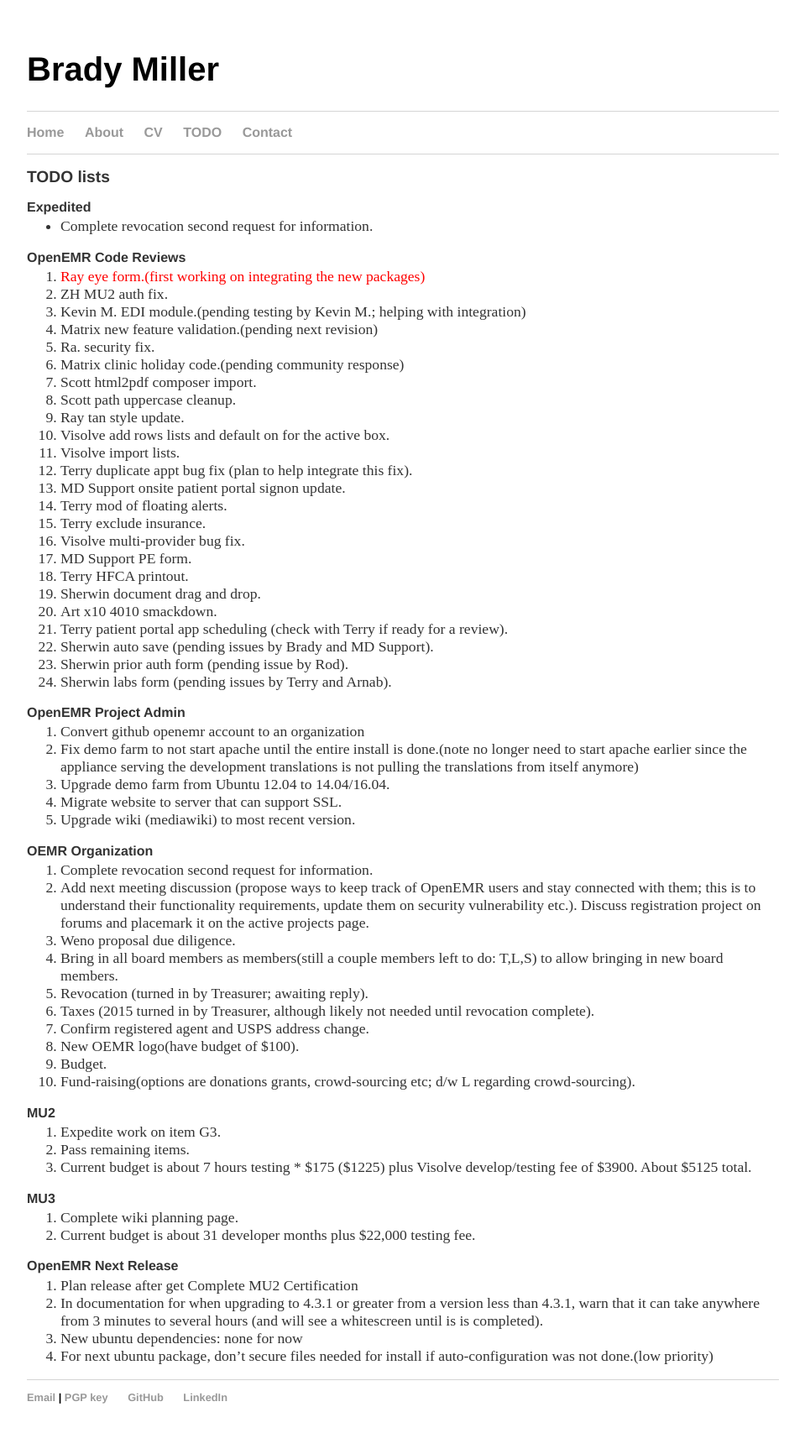
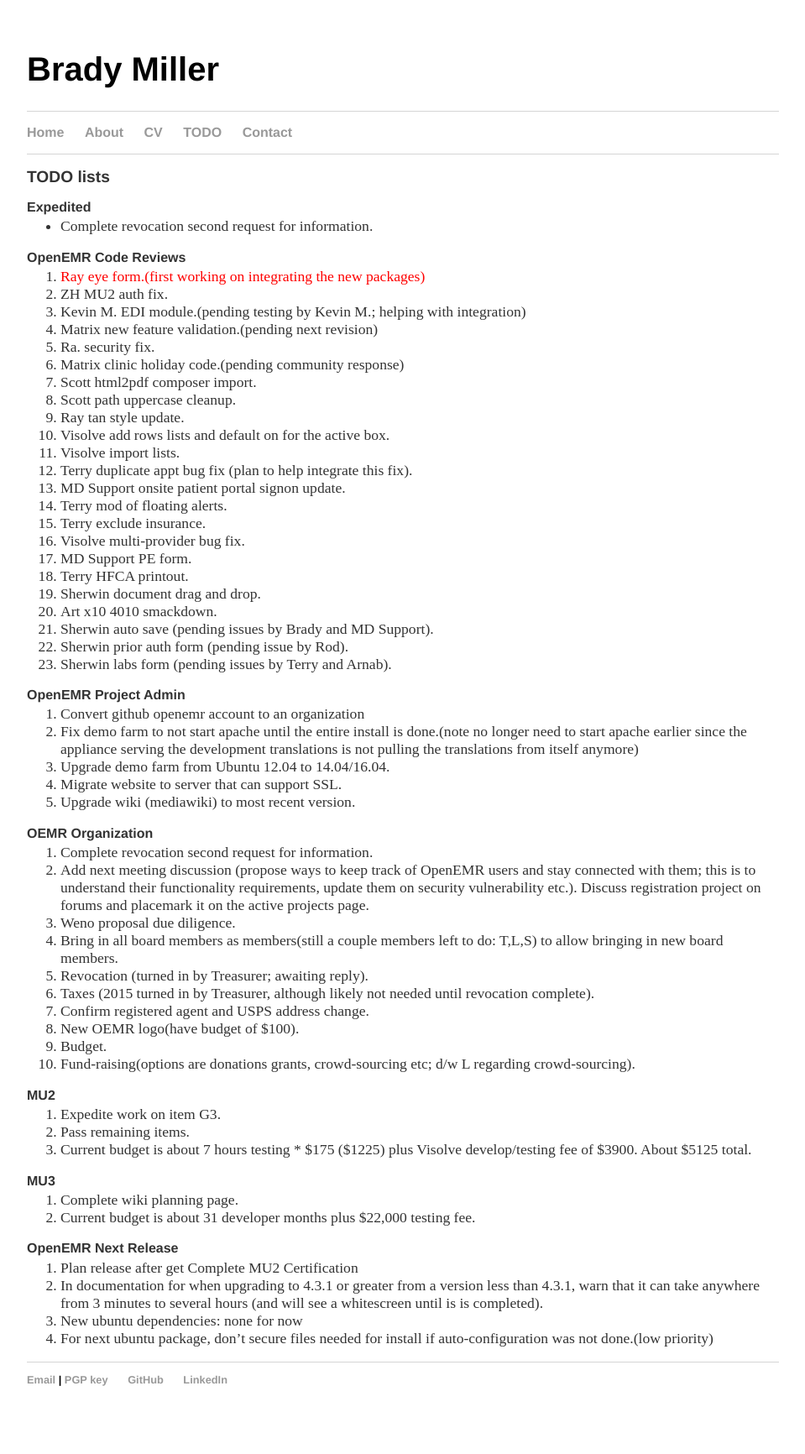
Before and after one commit to bradymiller/bradymiller.github.io, a Jekyll site: the page built from todo/index.md, in a window 1280 px wide. Shown: the whole page at 84% size, without its empty margins (160-1119 px from the left). Built offline with Jekyll 4.4.1, drawn with Linux system fonts in a browser that asks for light colours; after the commit the page ends 1711 px from its top, so only the background shows below that.

Commit message:
Update todo list

```diff
--- a/todo/index.md
+++ b/todo/index.md
@@ -27,7 +27,6 @@
 1. Terry HFCA printout.
 1. Sherwin document drag and drop.
 1. Art x10 4010 smackdown.
-1. Terry patient portal app scheduling (check with Terry if ready for a review).
 1. Sherwin auto save (pending issues by Brady and MD Support).
 1. Sherwin prior auth form (pending issue by Rod).
 1. Sherwin labs form (pending issues by Terry and Arnab).
```
